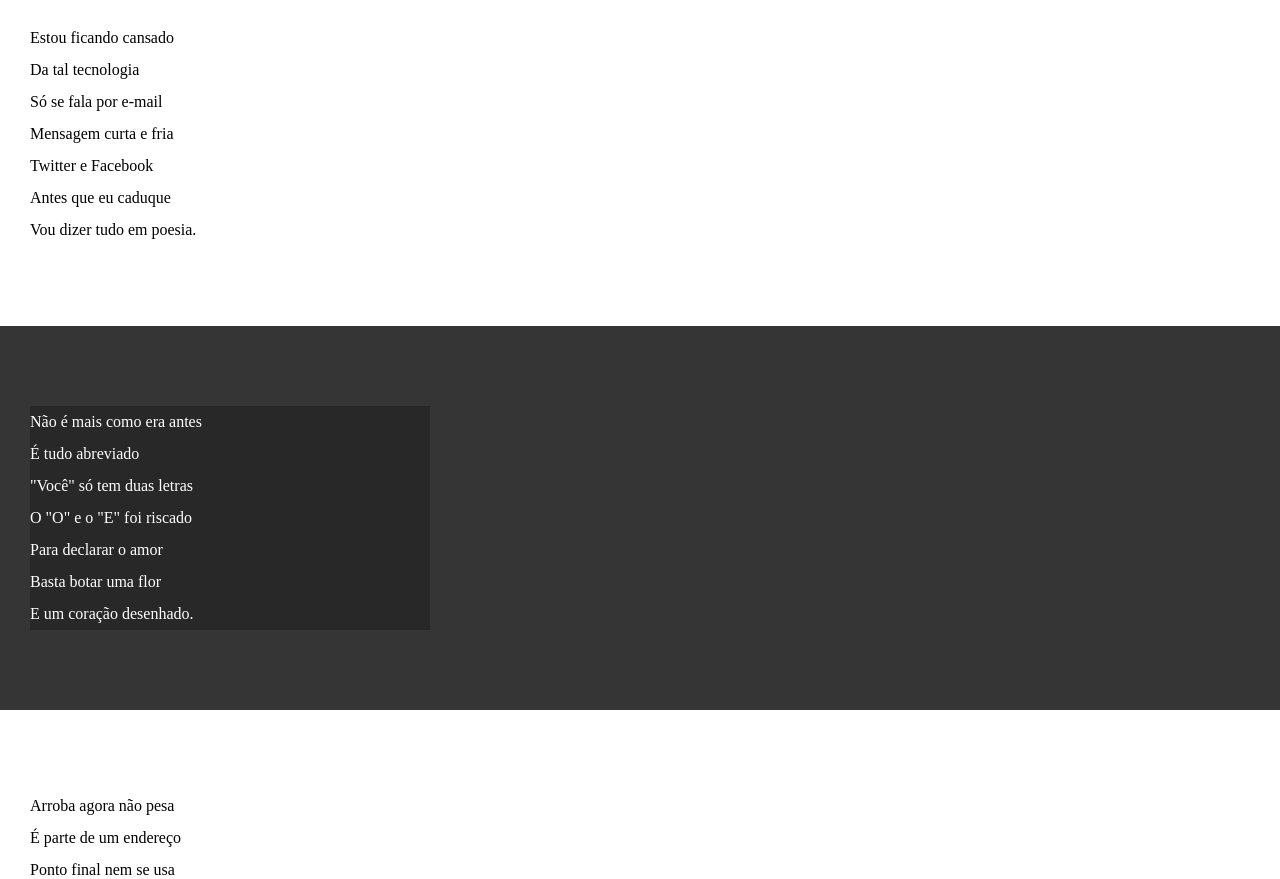
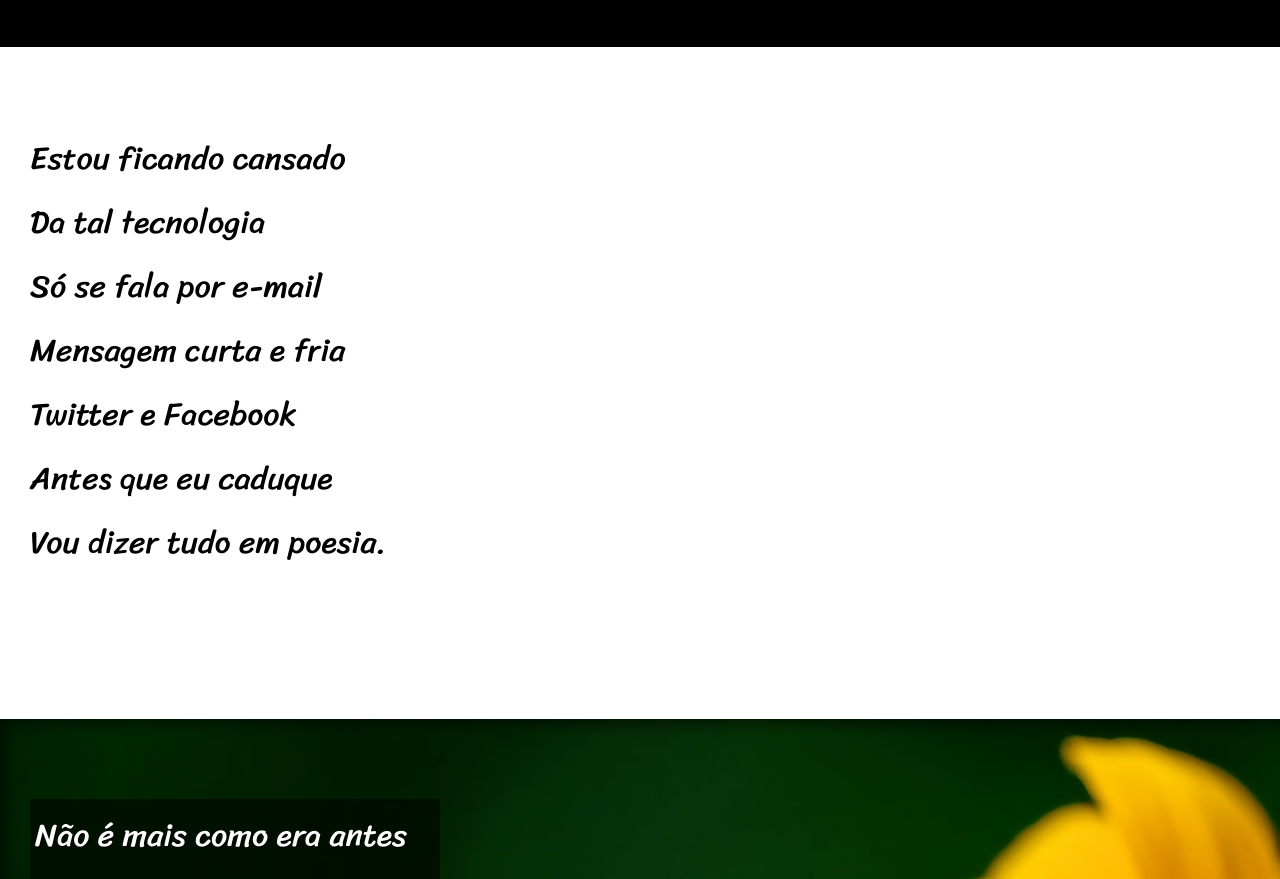
Before and after one commit to OtavioSouz/html-css, a plain HTML site: page desafios/d012/index.html in a window 1280 px wide. Shown: the part 213-1092 px from the top of the page. Drawn offline with Linux system fonts and the light colour scheme.

Commit message:
projeto cordel finalizado

```diff
--- a/desafios/d012/estilo/style.css
+++ b/desafios/d012/estilo/style.css
@@ -1,24 +1,40 @@
 @charset "UTF-8";
+
+@import url('https://fonts.googleapis.com/css2?family=Passion+One&display=swap');
+
+@import url('https://fonts.googleapis.com/css2?family=Sriracha&display=swap');
+
+:root {
+    --fonte1: Verdana, Geneva, Tahoma, sans-serif;
+    --fonte2: 'Passion One', cursive;
+    --fonte3: 'Sriracha', cursive;
+}
 
 * {
     margin: 0px;
     padding: 0px;
+    font-size: 1em;
+    max-width: 100%;
 }
 
 html, body {
     min-height: 100vh;
     background-color: darkgray;
+    font-family: var(--fonte1);
 }
 
 header {
     background-color: black;
     color: white;
     text-align: center;
+
 }
 
 header > h1 {
     padding-top: 50px;
     font-variant: small-caps; /* text-transform: uppercase; */
+    font-family: var(--fonte2);
+    font-size: 10vw;
 }
 
 header > p {
@@ -40,6 +56,12 @@ section {
     padding-bottom: 10vh;
     padding-left: 30px;
     line-height: 2em;
+    font-family: var(--fonte3);
+    font-size: 2em;
+}
+
+section > p {
+    padding-bottom: 2em;
 }
 
 section.normal {
@@ -50,11 +72,28 @@ section.normal {
 section.imagem {
     background-color: rgb(53, 53, 53);
     color: white;
+    box-shadow: inset 6px 6px 13px 0px rgba(0, 0, 0, 0.493);
+    background-size: cover;
+    background-attachment: fixed;
 }
 
 section.imagem > p {
+    display: inline-block;
+    padding: 5px;
     width: 400px;
-    background-color: rgba(0, 0, 0, 0.250);
+    background-color: rgba(0, 0, 0, 0.514);
+    text-shadow: 1px 1px 0px black;
+}
+
+section#img01 {
+    background-image: url('../imagens/background001.jpg');
+    background-position: right center;
+}
+
+section#img02 {
+    background-image: url('../imagens/background002.jpg');
+    background-position: right center;
+
 }
 
 footer {
--- a/desafios/d012/index.html
+++ b/desafios/d012/index.html
@@ -29,7 +29,7 @@
         </p>
     </section>
 
-    <section class="imagem">
+    <section class="imagem" id="img01">
         <p>
             Não é mais como era antes <br>
             É tudo abreviado <br>
@@ -63,7 +63,7 @@
         </p>
     </section>
 
-    <section class="imagem">
+    <section class="imagem" id="img02">
         <p>
             Tenho saudade das cartas <br>
             Escritas com a própria mão <br>
```
